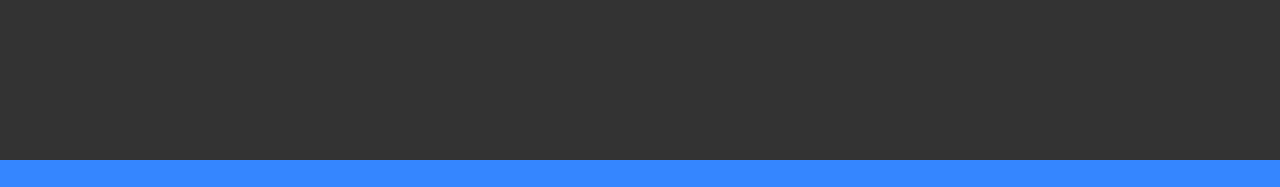
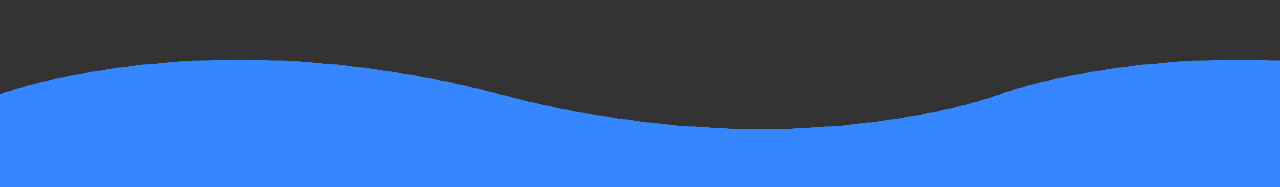
Before and after one commit to nathaliaveneziano/responsive-animated-website-footer, a plain HTML site: page index.html in a window 1280 px wide. Shown: the part 440-627 px from the top of the page. Drawn offline with nearby package versions, Linux system fonts and the light colour scheme.

Commit message:
added wave

```diff
--- a/index.html
+++ b/index.html
@@ -9,6 +9,12 @@
   </head>
   <body>
     <footer>
+      <div class="waves">
+        <div class="wave" id="wave1"></div>
+        <div class="wave" id="wave2"></div>
+        <div class="wave" id="wave3"></div>
+        <div class="wave" id="wave4"></div>
+      </div>
       <ul class="social_icon">
         <li>
           <a href="#"><ion-icon name="logo-facebook"></ion-icon></a>
--- a/style.css
+++ b/style.css
@@ -72,3 +72,13 @@ footer p {
   margin-bottom: 10px;
   font-size: 0.75rem;
 }
+
+footer .wave {
+  position: absolute;
+  top: -100px;
+  left: 0;
+  width: 100%;
+  height: 100px;
+  background: url(wave.png);
+  background-size: 1000px 100px;
+}
```
